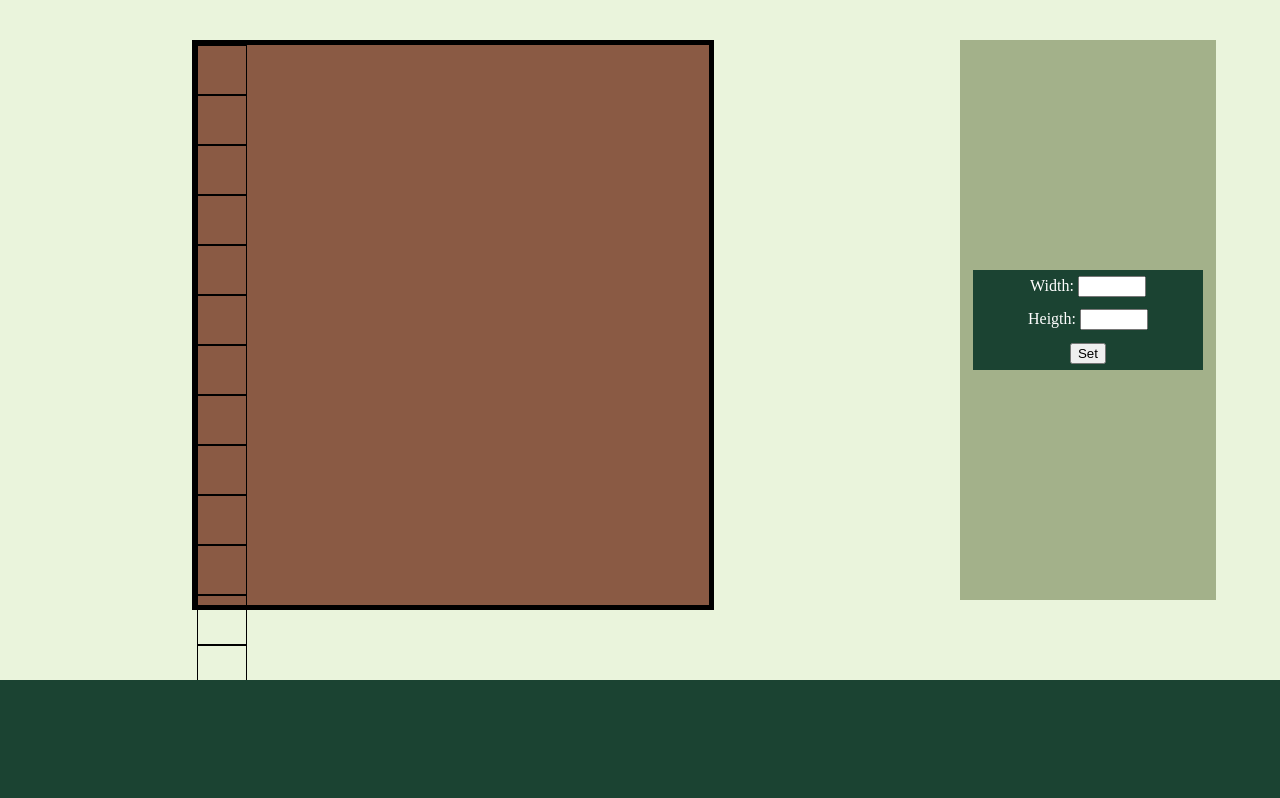
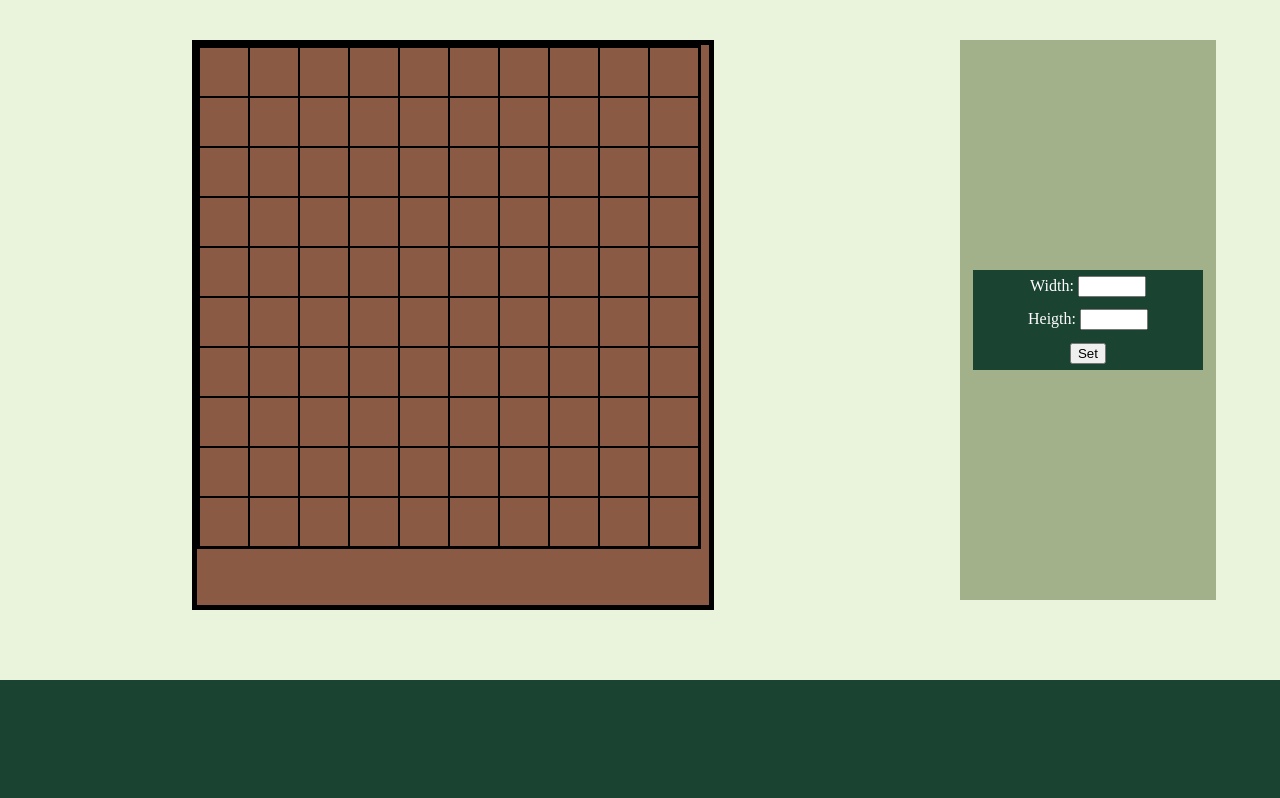
Before and after one commit to eni-kliszki/Nigel-Frontend-TypeScript, a React (Create React App) app: page /garden in a window 1280 px wide. Shown: the top 798 px of the page. Built offline with nearby package versions, Linux system fonts and the light colour scheme.

Commit message:
add flexbox that contains the fields

```diff
--- a/src/components/gardenPlanner/garden/Garden.tsx
+++ b/src/components/gardenPlanner/garden/Garden.tsx
@@ -1,6 +1,6 @@
 import { useContext, useEffect, useState } from 'react';
 import { GardenSizeContext } from '../GardenSizeContext';
-import { GardenContainer } from '../styled-components/GardenPlanner.styles';
+import { GardenContainer, FullField } from '../styled-components/GardenPlanner.styles';
 import GardenField from './field/GardenField';
 
 const Garden = () => {
@@ -10,10 +10,10 @@ const Garden = () => {
 
   useEffect(() => {
     let container: JSX.Element[][] = [];
-    for(let i = 0; i < size.height/10; i++) {
+    for(let i = 0; i < Math.floor(size.height/10); i++) {
       container.push([]);
-      for(let j = 0; j < size.width/10; j++) {
-        container[i].push(<GardenField></GardenField>)
+      for(let j = 0; j < Math.floor(size.width/10); j++) {
+        container[i].push(<GardenField key={String(j)+"-"+String(i)}></GardenField>)
       }
     }
     setFields(prev => prev=container)
@@ -21,7 +21,9 @@ const Garden = () => {
 
   return (
     <GardenContainer>
-      {fields.map(row => row.map(field => field))}
+      <FullField width={size.width * 5} height={size.height * 5}>
+        {fields.map(row => row.map(field => field))}
+      </FullField>
     </GardenContainer>
   )
 }
--- a/src/components/gardenPlanner/sidebar/blocks/SizeModifier.tsx
+++ b/src/components/gardenPlanner/sidebar/blocks/SizeModifier.tsx
@@ -5,7 +5,7 @@ import { SizeModifierBlock } from "../../styled-components/GardenPlanner.styles"
 const SizeModifier = () => {
   const [width, setWidth] = useState<Number>(0)
   const [height, setHeight] = useState<Number>(0)
-  const [setSize] = useContext(GardenSizeContext);
+  const [,setSize] = useContext(GardenSizeContext);
 
   const onClickHandler = () => {
     setSize({width: width, height: height})
@@ -21,11 +21,11 @@ const SizeModifier = () => {
     <SizeModifierBlock>
       <div>
         <span>Width: </span>
-        <input type="number" onChange={event => widthChange(event)} />
+        <input type="text" onChange={event => widthChange(event)} />
       </div>
       <div>
         <span>Heigth: </span>
-        <input type="number" onChange={event => heightChange(event)} />
+        <input type="text" onChange={event => heightChange(event)} />
       </div>
       <button onClick={onClickHandler}>Set</button>
     </SizeModifierBlock>
--- a/src/components/gardenPlanner/styled-components/GardenPlanner.styles.tsx
+++ b/src/components/gardenPlanner/styled-components/GardenPlanner.styles.tsx
@@ -14,6 +14,7 @@ export const GardenContainer = styled.div`
   top: 5%;
   left: 15%;
   border: 5px solid black;
+  overflow: scroll;
 `
 
 export const SidebarBlock = styled.div`
@@ -57,3 +58,17 @@ export const SizeModifierBlock = styled.div`
     width: 60px;
   }
 `
+
+export const FullField = styled.div<{width: number, height: number}>`
+  position: relative;
+  display: flex;
+  width: ${props => props.width}px;
+  height: ${props => props.width}px;
+  flex-wrap: wrap;
+  flex-grow: 0;
+  flex-shrink: 0;
+  border: 2px solid black;
+  justify-content: flex-start;
+  align-content: flex-start;
+
+`
```
Also changed, not shown: 1 other file (tests, documents, lock files or other folders).
